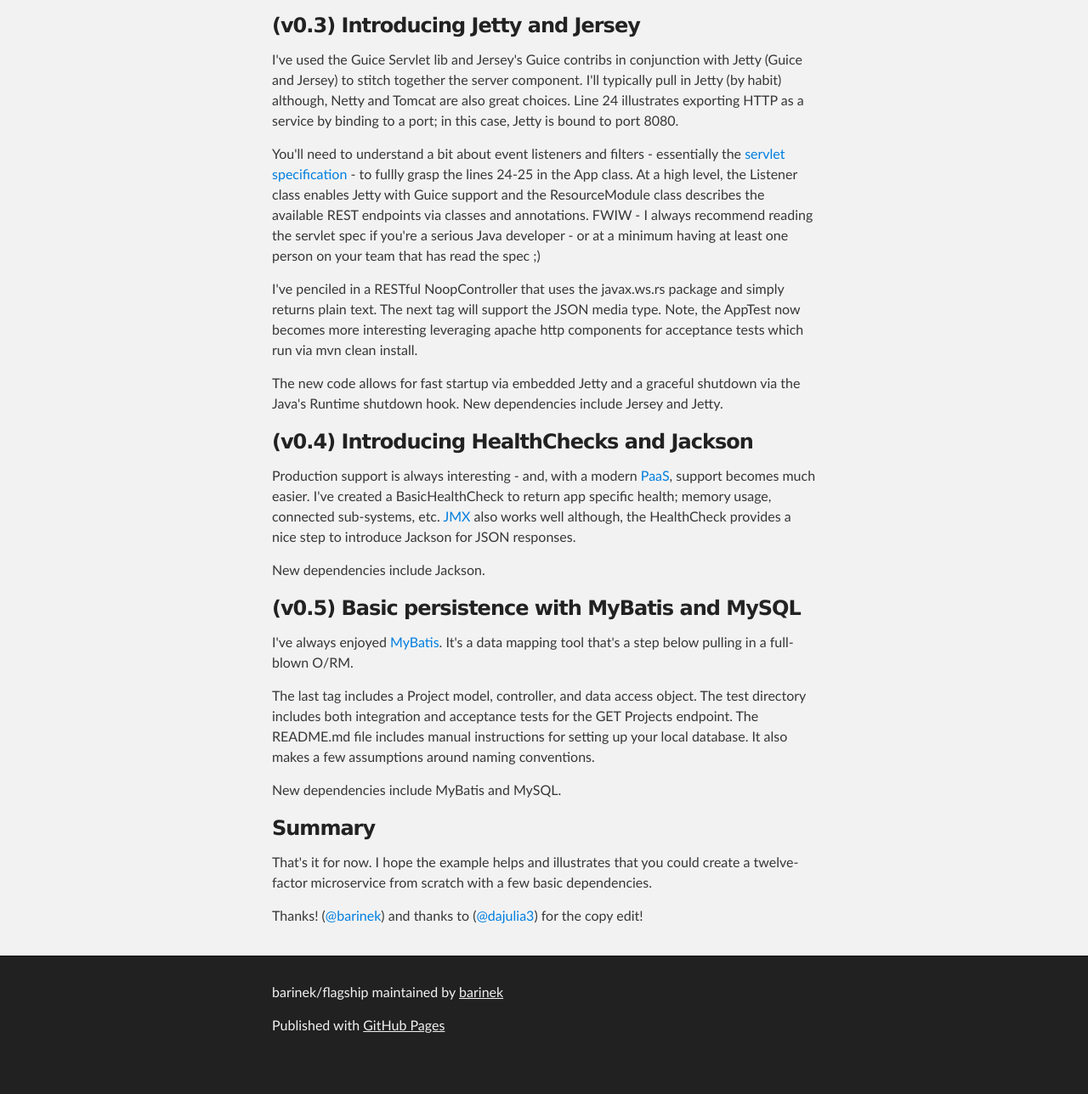
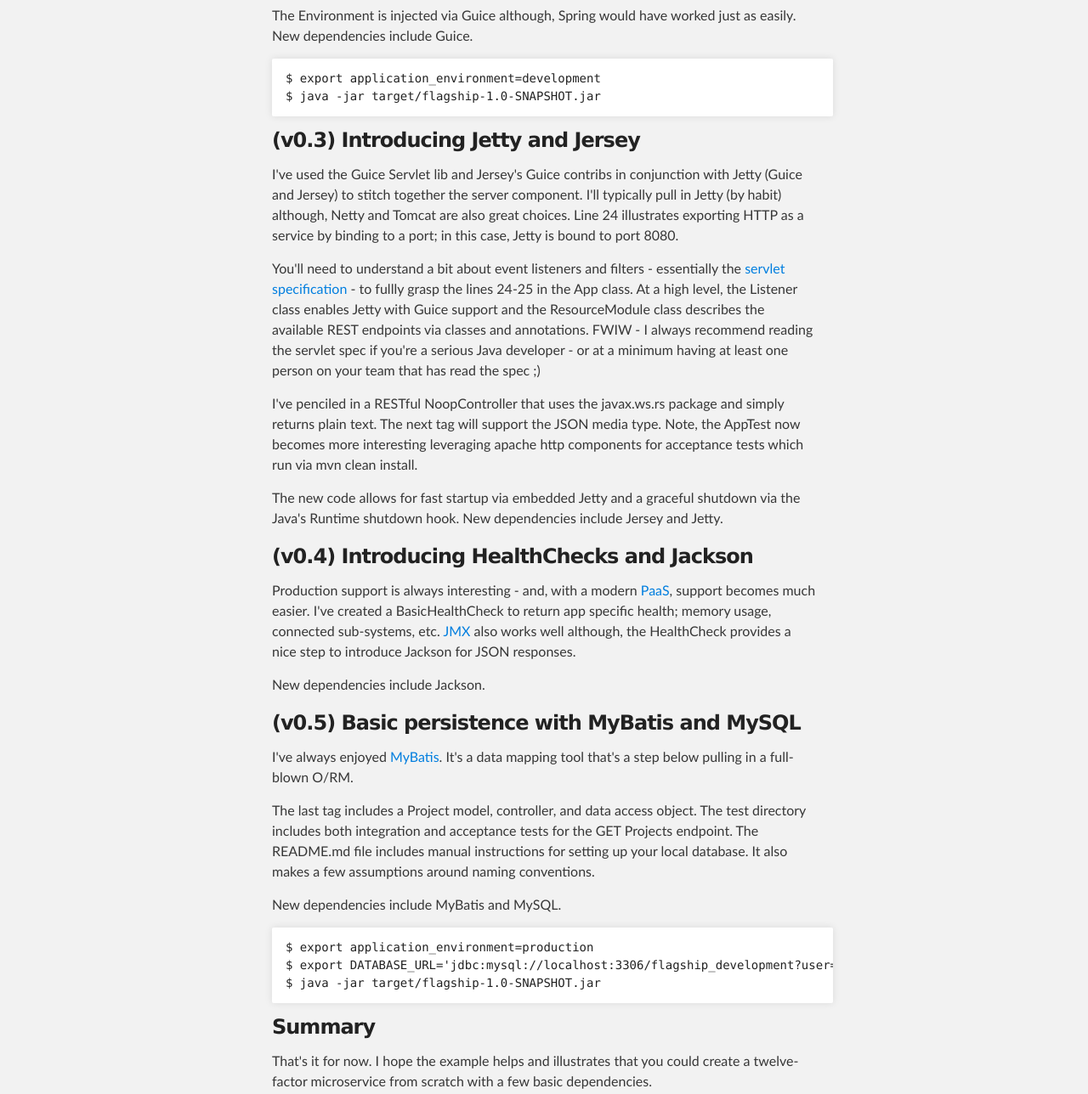
Before and after one commit to dancfox/flagship, a plain HTML site: page index.html in a window 1280 px wide. Shown: the part 1710-2998 px from the top of the page at 85% size. Before the commit the page ends 2964 px from the top, so only its background shows below. Drawn offline with Linux system fonts and the light colour scheme.

```diff
--- a/index.html
+++ b/index.html
@@ -75,6 +75,9 @@ v0.5            Basic persistence with MyBatis and MySQL
 
 <p>Current dependencies are slf4j and junit.</p>
 
+<pre><code>$ java -jar target/flagship-1.0-SNAPSHOT.jar
+</code></pre>
+
 <h3>
 <a id="v02-introducing-guice-and-app-environments" class="anchor" href="#v02-introducing-guice-and-app-environments" aria-hidden="true"><span class="octicon octicon-link"></span></a>(v0.2) Introducing Guice and App Environments</h3>
 
@@ -83,6 +86,10 @@ v0.5            Basic persistence with MyBatis and MySQL
 <p>I understand bundled environments are in slight contrast with twelve-factor apps although, I've found that using the 2 patterns in conjunction hasn't introduced config explosion or brittleness over the years.</p>
 
 <p>The Environment is injected via Guice although, Spring would have worked just as easily. New dependencies include Guice.</p>
+
+<pre><code>$ export application_environment=development
+$ java -jar target/flagship-1.0-SNAPSHOT.jar
+</code></pre>
 
 <h3>
 <a id="v03-introducing-jetty-and-jersey" class="anchor" href="#v03-introducing-jetty-and-jersey" aria-hidden="true"><span class="octicon octicon-link"></span></a>(v0.3) Introducing Jetty and Jersey</h3>
@@ -110,6 +117,11 @@ v0.5            Basic persistence with MyBatis and MySQL
 <p>The last tag includes a Project model, controller, and data access object. The test directory includes both integration and acceptance tests for the GET Projects endpoint. The README.md file includes manual instructions for setting up your local database. It also makes a few assumptions around naming conventions.</p>
 
 <p>New dependencies include MyBatis and MySQL.</p>
+
+<pre><code>$ export application_environment=production
+$ export DATABASE_URL='jdbc:mysql://localhost:3306/flagship_development?user=flagship&amp;password=flagship'
+$ java -jar target/flagship-1.0-SNAPSHOT.jar
+</code></pre>
 
 <h3>
 <a id="summary" class="anchor" href="#summary" aria-hidden="true"><span class="octicon octicon-link"></span></a>Summary</h3>
```
Also changed, not shown: params.json (+1 -1 lines).
